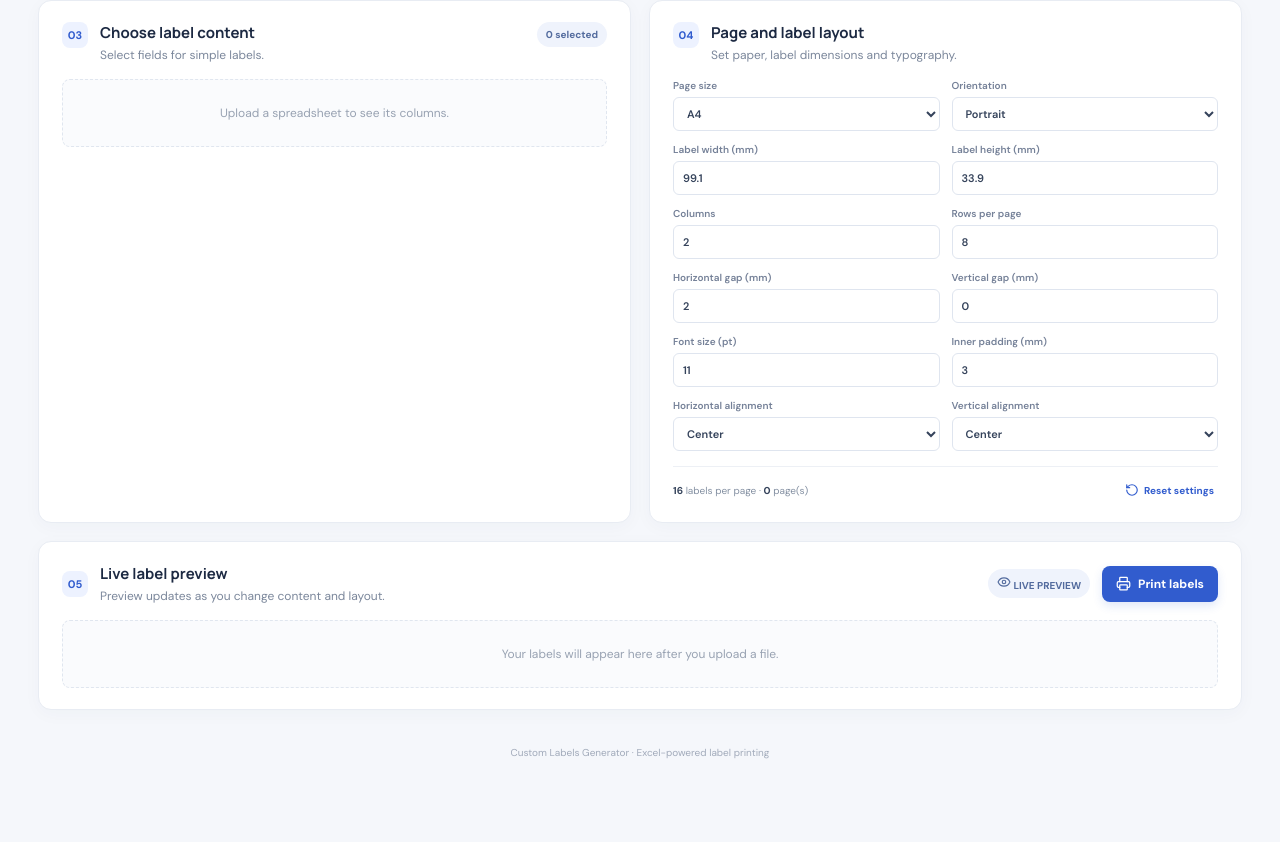
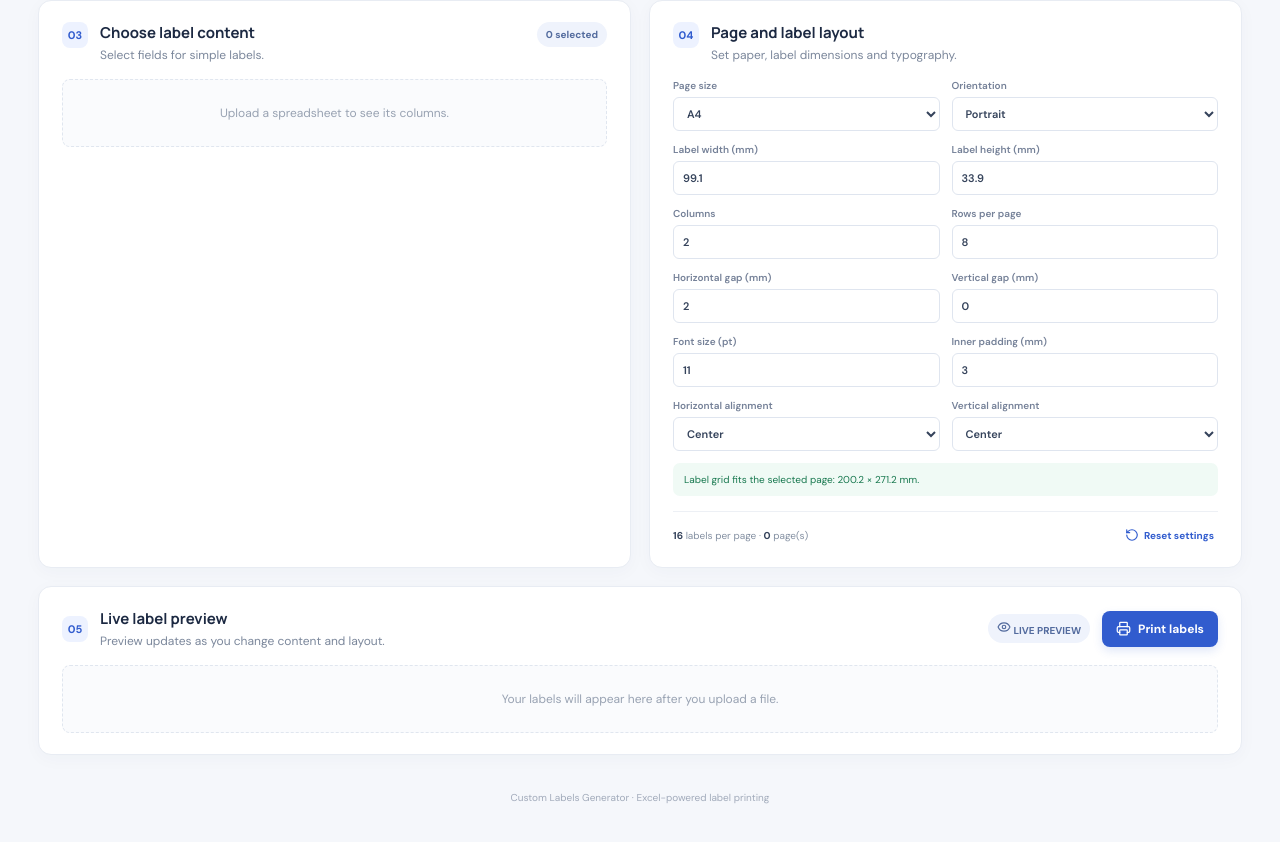
Before and after one commit to akash0222/label-generator, a React (Vite) app: page / in a window 1280 px wide. Shown: the part 483-1325 px from the top of the page. Before the commit the page ends 1280 px from the top, so only its background shows below. Built offline with nearby package versions, Linux system fonts and the light colour scheme.

Commit message:
Fix label formatting, print validation, and spreadsheet dependency

```diff
--- a/package.json
+++ b/package.json
@@ -12,7 +12,7 @@
     "lucide-react": "^0.468.0",
     "react": "^18.3.1",
     "react-dom": "^18.3.1",
-    "xlsx": "^0.18.5"
+    "xlsx": "https://cdn.sheetjs.com/xlsx-0.20.3/xlsx-0.20.3.tgz"
   },
   "devDependencies": {
     "@vitejs/plugin-react": "^4.3.4",
--- a/src/App.jsx
+++ b/src/App.jsx
@@ -7,6 +7,7 @@ const sampleRows = [
   { 'Student Name': 'Aastha Arora', 'Reg No': '2412012', Salutation: 'Ms.', Gender: 'Female', 'Father Name': 'Sanjeev Arora', Address: 'B2/120 Upper Ground Floor', City: 'New Delhi', State: 'Delhi', Pincode: '110058', 'Mobile No': '8860521026', 'Father Phone no:': '9313707725' },
   { 'Student Name': 'Abhay Pratap Singh', 'Reg No': '2412158', Salutation: 'Mr.', Gender: 'Male', 'Father Name': 'Vijendra Singh', Address: 'Sample House, Sector 10', City: 'Noida', State: 'Uttar Pradesh', Pincode: '201301', 'Mobile No': '9876543210', 'Father Phone no:': '9876501234' }
 ];
+const MAX_UPLOAD_BYTES = 20 * 1024 * 1024;
 const defaults = { pageSize: 'A4', orientation: 'portrait', customPageWidth: 210, customPageHeight: 297, labelWidth: 99.1, labelHeight: 33.9, columns: 2, rows: 8, gapX: 2, gapY: 0, padding: 3, fontSize: 11, lineGap: 1.5, alignment: 'center', vertical: 'center' };
 const norm = value => String(value ?? '').toLowerCase().replace(/[^a-z0-9]/g, '');
 const getValue = (record, heading) => { const key = Object.keys(record).find(item => norm(item) === norm(heading)); return key ? String(record[key] ?? '').trim() : ''; };
@@ -25,6 +26,30 @@ export default function App() {
   const enabledFields = fields.filter(field => field.enabled);
   const perPage = Math.max(1, Number(settings.columns) * Number(settings.rows));
   const pages = useMemo(() => { const out = []; for (let i = 0; i < records.length; i += perPage) out.push(records.slice(i, i + perPage)); return out; }, [records, perPage]);
+  const pageMetrics = useMemo(() => {
+    const presets = { A3: [297, 420], A4: [210, 297], A5: [148, 210], Letter: [215.9, 279.4], Legal: [215.9, 355.6] };
+    let [pageWidth, pageHeight] = settings.pageSize === 'Custom'
+      ? [Number(settings.customPageWidth), Number(settings.customPageHeight)]
+      : (presets[settings.pageSize] || presets.A4);
+    if (settings.orientation === 'landscape' && pageHeight > pageWidth) [pageWidth, pageHeight] = [pageHeight, pageWidth];
+    if (settings.orientation === 'portrait' && pageWidth > pageHeight) [pageWidth, pageHeight] = [pageHeight, pageWidth];
+
+    const columns = Math.max(1, Math.round(Number(settings.columns) || 1));
+    const rows = Math.max(1, Math.round(Number(settings.rows) || 1));
+    const labelWidth = Number(settings.labelWidth);
+    const labelHeight = Number(settings.labelHeight);
+    const gapX = Number(settings.gapX);
+    const gapY = Number(settings.gapY);
+    const valid = [pageWidth, pageHeight, labelWidth, labelHeight, gapX, gapY].every(Number.isFinite)
+      && pageWidth > 0 && pageHeight > 0 && labelWidth > 0 && labelHeight > 0 && gapX >= 0 && gapY >= 0;
+    const printableWidth = pageWidth - 6;
+    const printableHeight = pageHeight - 24;
+    const gridWidth = columns * labelWidth + (columns - 1) * gapX;
+    const gridHeight = rows * labelHeight + (rows - 1) * gapY;
+    const fitsWidth = valid && gridWidth <= printableWidth;
+    const fitsHeight = valid && gridHeight <= printableHeight;
+    return { valid, fits: fitsWidth && fitsHeight, pageWidth, pageHeight, printableWidth, printableHeight, gridWidth, gridHeight, fitsWidth, fitsHeight };
+  }, [settings]);
   const previewRecords = records.slice(0, showAll ? 48 : 8);
   const setSetting = (key, value) => setSettings(old => ({ ...old, [key]: value }));
 
@@ -41,7 +66,10 @@ export default function App() {
   async function loadFile(file) {
     if (!file) return;
     try {
-      const book = XLSX.read(await file.arrayBuffer(), { type: 'array', cellDates: true });
+      if (file.size > MAX_UPLOAD_BYTES) throw new Error('File is larger than 20 MB. Please use a smaller spreadsheet.');
+      const extension = file.name.split('.').pop().toLowerCase();
+      if (!['xlsx', 'xls', 'csv'].includes(extension)) throw new Error('Unsupported file type. Upload an XLSX, XLS or CSV file.');
+      const book = XLSX.read(await file.arrayBuffer(), { type: 'array', cellDates: true, cellFormula: false, cellHTML: false });
       const sheet = book.Sheets[book.SheetNames[0]];
       if (!sheet) throw new Error('No worksheet found.');
       const matrix = XLSX.utils.sheet_to_json(sheet, { header: 1, defval: '', raw: false });
@@ -72,11 +100,17 @@ export default function App() {
   }
 
   function renderLine(template, record) {
-    const genderKey = headers.find(h => norm(h) === 'gender');
+    const genderKey = headers.find(h => /gender|sex/.test(norm(h)));
     const gender = genderKey ? getValue(record, genderKey).toLowerCase() : '';
     const relationship = ['female', 'f', 'woman'].includes(gender) ? 'D/o' : ['male', 'm', 'man'].includes(gender) ? 'S/o' : '';
     return template.replace(/\{([^}]+)\}/g, (match, token) => norm(token) === 'relationship' ? relationship : getValue(record, token.trim()))
-      .replace(/[ \t]{2,}/g, ' ').replace(/\s+,/g, ',').replace(/,\s*,/g, ',').replace(/,\s*$/g, '').trim();
+      .replace(/[ \t]{2,}/g, ' ')
+      .replace(/,\s*,+/g, ', ')
+      .replace(/(:-|[.:])\s*,\s*/g, '$1 ')
+      .replace(/^\s*,\s*/g, '')
+      .replace(/\s+,/g, ',')
+      .replace(/,\s*$/g, '')
+      .trim();
   }
 
   function addLine() { setLines(old => [...old, { id: 'l' + Date.now(), text: '', bold: false }]); }
@@ -92,6 +126,8 @@ export default function App() {
   function printLabels() {
     if (!records.length) { setStatus({ type: 'error', text: 'Upload data or load the sample before printing.' }); return; }
     if (customLayout ? !lines.some(line => line.text.trim()) : !enabledFields.length) { setStatus({ type: 'error', text: 'Select at least one field or enter a label line.' }); return; }
+    if (!pageMetrics.valid) { setStatus({ type: 'error', text: 'Enter valid positive page and label dimensions, and non-negative gaps.' }); return; }
+    if (!pageMetrics.fits) { setStatus({ type: 'error', text: 'The label grid (' + pageMetrics.gridWidth.toFixed(1) + ' × ' + pageMetrics.gridHeight.toFixed(1) + ' mm) exceeds the printable area (' + pageMetrics.printableWidth.toFixed(1) + ' × ' + pageMetrics.printableHeight.toFixed(1) + ' mm). Reduce the label size, rows, columns or gaps before printing.' }); return; }
     window.print();
   }
   function resetSettings() { setSettings(defaults); setStatus({ type: 'info', text: 'Page and label settings reset to defaults.' }); }
@@ -108,7 +144,7 @@ export default function App() {
     <header className="header"><div className="brand"><FileSpreadsheet size={23}/></div><div className="heading"><span className="eyebrow">PRINT DESIGN WORKSPACE</span><h1>Custom Labels Generator</h1><p>Turn any spreadsheet into print-ready labels.</p></div><div className="header-actions"><button className="button secondary" onClick={loadSample}>Load sample</button><button className="button primary" onClick={printLabels}><Printer size={16}/> Print labels</button></div></header>
 
     <section className="panel upload-panel"><div className="section-title"><span className="step">01</span><div><h2>Upload your Excel file</h2><p>Upload .xlsx, .xls or .csv. Column headings are detected automatically.</p></div></div>
-      <div className="upload-zone" onDragOver={e => e.preventDefault()} onDrop={e => { e.preventDefault(); loadFile(e.dataTransfer.files?.[0]); }} onClick={() => fileRef.current?.click()}><input ref={fileRef} type="file" accept=".xlsx,.xls,.csv" hidden onChange={e => loadFile(e.target.files?.[0])}/><Upload size={23}/><div><b>Choose an Excel file</b><span> or drag and drop it here<small>Supported formats: XLSX, XLS and CSV</small></span></div><button className="button outline" type="button">Browse files</button></div>
+      <div className="upload-zone" onDragOver={e => e.preventDefault()} onDrop={e => { e.preventDefault(); loadFile(e.dataTransfer.files?.[0]); }} onClick={() => fileRef.current?.click()}><input ref={fileRef} type="file" accept=".xlsx,.xls,.csv" hidden onChange={e => { const file = e.currentTarget.files?.[0]; e.currentTarget.value = ''; loadFile(file); }}/><Upload size={23}/><div><b>Choose an Excel file</b><span> or drag and drop it here<small>Supported formats: XLSX, XLS and CSV</small></span></div><button className="button outline" type="button">Browse files</button></div>
       {fileName && <div className="file-chip"><FileSpreadsheet size={15}/>{fileName}<b>{records.length} records</b></div>}
       <div className={'status ' + status.type}>{status.type === 'error' ? <AlertCircle size={15}/> : <Check size={15}/>} {status.text}</div>
     </section>
@@ -125,10 +161,16 @@ export default function App() {
       <label>Orientation<select value={settings.orientation} onChange={e => setSetting('orientation', e.target.value)}><option value="portrait">Portrait</option><option value="landscape">Landscape</option></select></label>
       {settings.pageSize === 'Custom' && <><label>Page width (mm)<input type="number" min="50" value={settings.customPageWidth} onChange={e => setSetting('customPageWidth', Number(e.target.value))}/></label><label>Page height (mm)<input type="number" min="50" value={settings.customPageHeight} onChange={e => setSetting('customPageHeight', Number(e.target.value))}/></label></>}
       <label>Label width (mm)<input type="number" min="10" step="0.1" value={settings.labelWidth} onChange={e => setSetting('labelWidth', Number(e.target.value))}/></label><label>Label height (mm)<input type="number" min="10" step="0.1" value={settings.labelHeight} onChange={e => setSetting('labelHeight', Number(e.target.value))}/></label>
-      <label>Columns<input type="number" min="1" max="8" value={settings.columns} onChange={e => setSetting('columns', Math.max(1, Number(e.target.value)))}/></label><label>Rows per page<input type="number" min="1" max="30" value={settings.rows} onChange={e => setSetting('rows', Math.max(1, Number(e.target.value)))}/></label>
+      <label>Columns<input type="number" min="1" max="8" value={settings.columns} onChange={e => setSetting('columns', Math.min(8, Math.max(1, Math.round(Number(e.target.value) || 1))))}/></label><label>Rows per page<input type="number" min="1" max="30" value={settings.rows} onChange={e => setSetting('rows', Math.min(30, Math.max(1, Math.round(Number(e.target.value) || 1))))}/></label>
       <label>Horizontal gap (mm)<input type="number" min="0" step="0.5" value={settings.gapX} onChange={e => setSetting('gapX', Number(e.target.value))}/></label><label>Vertical gap (mm)<input type="number" min="0" step="0.5" value={settings.gapY} onChange={e => setSetting('gapY', Number(e.target.value))}/></label>
       <label>Font size (pt)<input type="number" min="5" max="36" value={settings.fontSize} onChange={e => setSetting('fontSize', Number(e.target.value))}/></label><label>Inner padding (mm)<input type="number" min="0" max="20" step="0.5" value={settings.padding} onChange={e => setSetting('padding', Number(e.target.value))}/></label>
       <label>Horizontal alignment<select value={settings.alignment} onChange={e => setSetting('alignment', e.target.value)}><option value="left">Left</option><option value="center">Center</option><option value="right">Right</option></select></label><label>Vertical alignment<select value={settings.vertical} onChange={e => setSetting('vertical', e.target.value)}><option value="top">Top</option><option value="center">Center</option><option value="bottom">Bottom</option></select></label>
+    </div><div className={'layout-fit ' + (pageMetrics.fits ? 'fit-ok' : 'fit-warning')} role="status">
+      {pageMetrics.valid
+        ? (pageMetrics.fits
+          ? 'Label grid fits the selected page: ' + pageMetrics.gridWidth.toFixed(1) + ' × ' + pageMetrics.gridHeight.toFixed(1) + ' mm.'
+          : 'Label grid exceeds the printable page area (' + pageMetrics.printableWidth.toFixed(1) + ' × ' + pageMetrics.printableHeight.toFixed(1) + ' mm). Adjust rows, columns, label size or gaps.')
+        : 'Enter valid page and label dimensions and non-negative gaps.'}
     </div><div className="settings-footer"><span><b>{perPage}</b> labels per page · <b>{pages.length}</b> page(s)</span><button className="text-button" onClick={resetSettings}><RotateCcw size={14}/> Reset settings</button></div></section></div>
 
     <section className="panel preview-panel"><div className="section-title"><span className="step">05</span><div><h2>Live label preview</h2><p>Preview updates as you change content and layout.</p></div><span className="live-tag"><Eye size={14}/> LIVE PREVIEW</span><button className="button primary print-button" onClick={printLabels}><Printer size={15}/> Print labels</button></div>
```
Also changed, not shown: src/styles.css, 2 other files (tests, documents, lock files or other folders).
